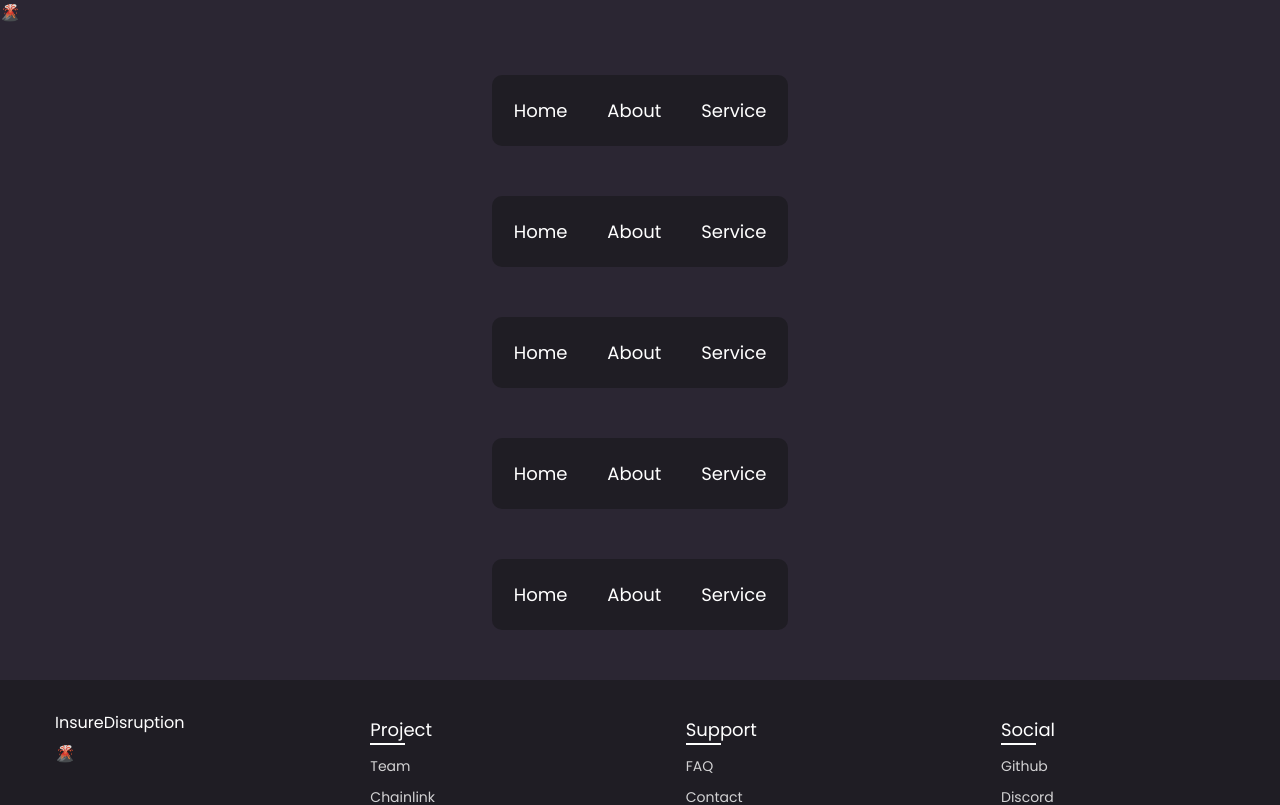
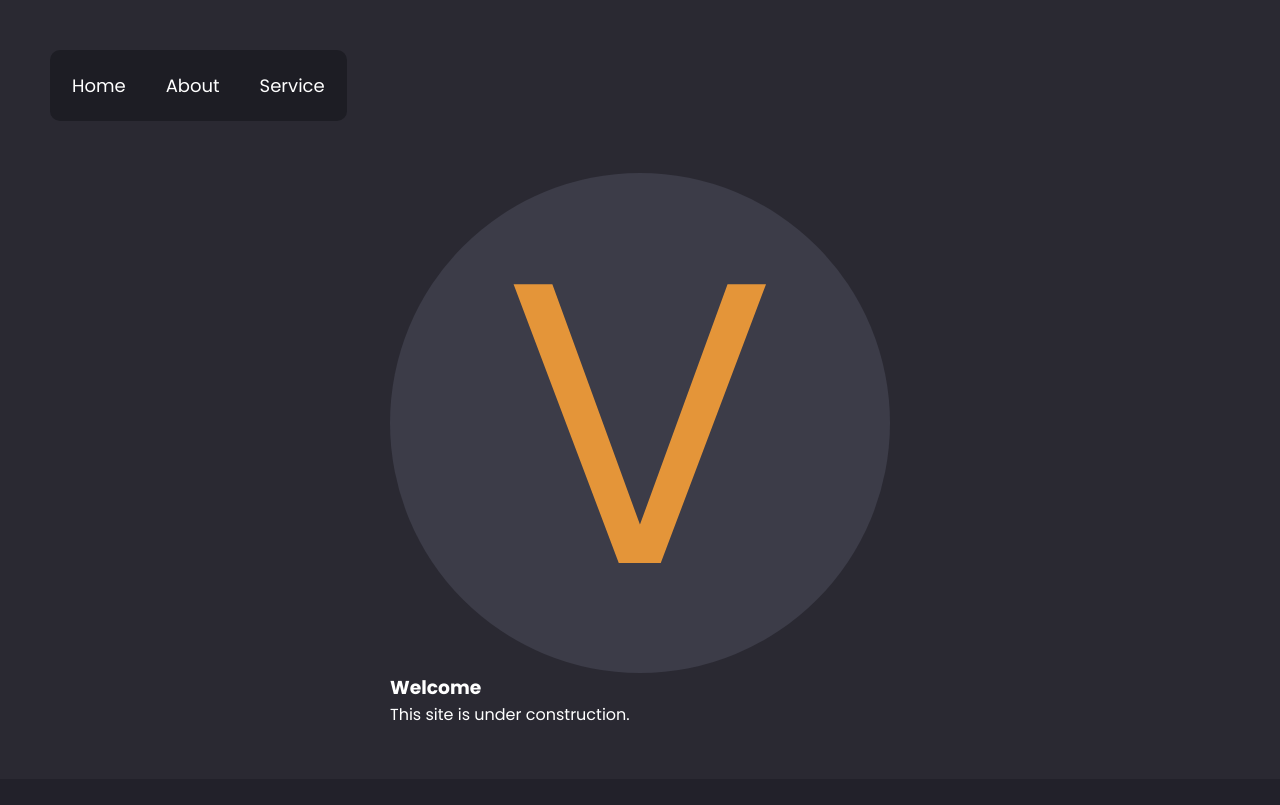
Before and after one commit to MarcusWentz/DisruptiveInsurance, a React (Create React App) app in the folder Frontend/insuredisrupt/: page / in a window 1280 px wide. Shown: the top 805 px of the page. Built offline with nearby package versions, Linux system fonts and the light colour scheme.

Commit message:
added a bit more styling to landing page, not perfect yet

```diff
--- a/Frontend/insuredisrupt/src/App.css
+++ b/Frontend/insuredisrupt/src/App.css
@@ -3,11 +3,29 @@
 }
 
 .App-background {
-	background-color: #2b2633;
+	background-color: rgba(42, 41, 50, 1);
 
 	color: white;
 }
 
 body {
-	background: #2b2633;
+	background: rgba(42, 41, 50, 1);
 }
+
+.center-container {
+	display: table;
+	margin: 50px auto;
+	padding: 2px;
+	border-radius: 10px;
+}
+
+.circle {
+	width: 500px;
+	height: 500px;
+	line-height: 500px;
+	border-radius: 50%;
+	font-size: 400px;
+	color: rgba(228, 149, 57, 1);
+	text-align: center;
+	background: rgba(60, 60, 72, 1);
+}
--- a/Frontend/insuredisrupt/src/App.js
+++ b/Frontend/insuredisrupt/src/App.js
@@ -8,18 +8,14 @@ class App extends Component {
 	render() {
 		return (
 			<div className="App-background">
-				<span
-					role="img"
-					aria-label="volcano"
-					style={{ size: 30, display: "flex" }}
-				>
-					🌋
-				</span>
 				<Navbar />
-				<Navbar />
-				<Navbar />
-				<Navbar />
-				<Navbar />
+				<div className="center-container ">
+					<div class="circle">V</div>
+
+					<h3 className="v-txt">Welcome</h3>
+					<p className="v-txt">This site is under construction.</p>
+				</div>
+
 				<Footer />
 			</div>
 		);
--- a/Frontend/insuredisrupt/src/components/FooterStyle.css
+++ b/Frontend/insuredisrupt/src/components/FooterStyle.css
@@ -7,7 +7,7 @@
 }
 
 footer {
-	background: #1f1d24;
+	background: rgba(34, 33, 42, 1);
 	width: 100%;
 	bottom: 0;
 	left: 0;
--- a/Frontend/insuredisrupt/src/components/NavbarStyle.css
+++ b/Frontend/insuredisrupt/src/components/NavbarStyle.css
@@ -1,9 +1,9 @@
 @import url("https://fonts.googleapis.com/css2?family=Poppins:wght@200;300;400;500;600;700&display=swap");
 
 .nav-container {
-	background: #1f1d24;
+	background: rgba(29, 29, 36, 1);
 	display: table;
-	margin: 50px auto;
+	margin: 50px 50px;
 	padding: 2px;
 	border-radius: 10px;
 }
@@ -25,7 +25,7 @@
 }
 
 .nav-container a:hover {
-	background-color: #3c3a48;
+	background-color: rgba(60, 60, 72, 1);
 	color: black;
 }
 
```
